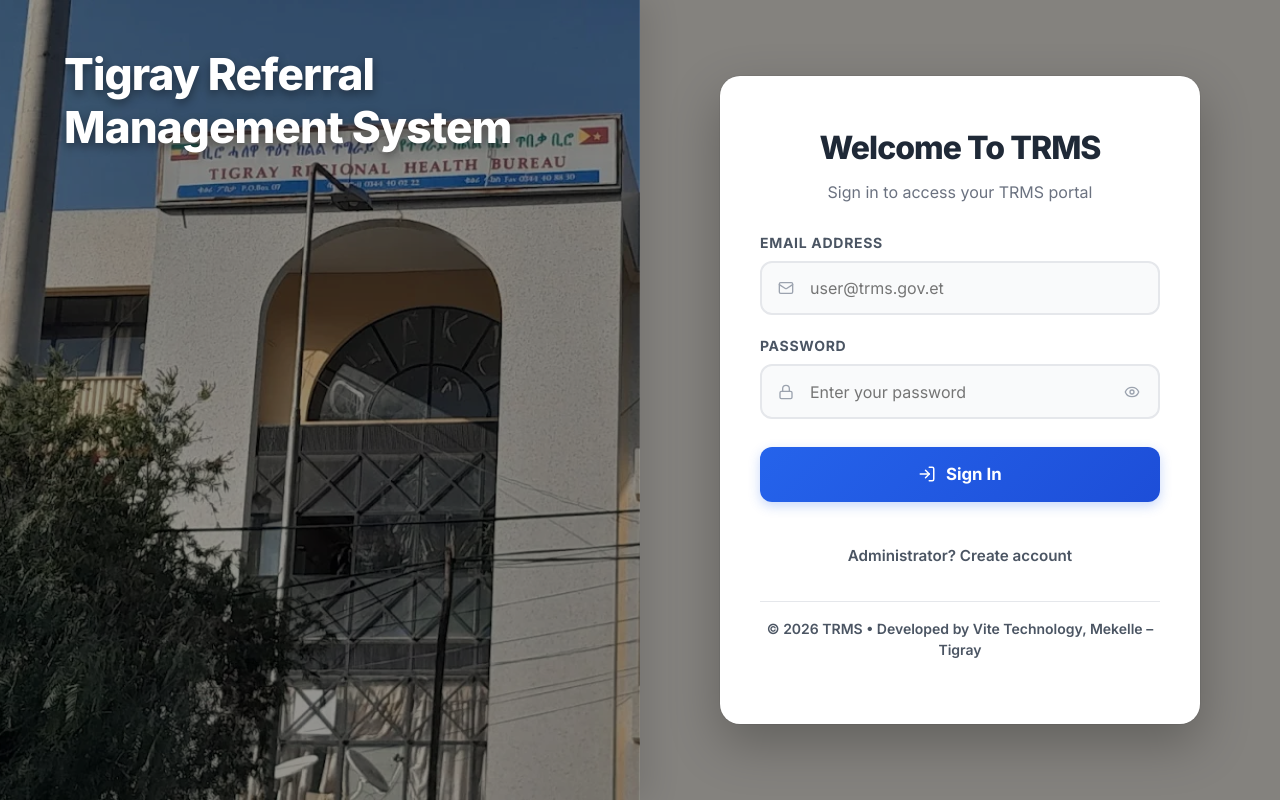
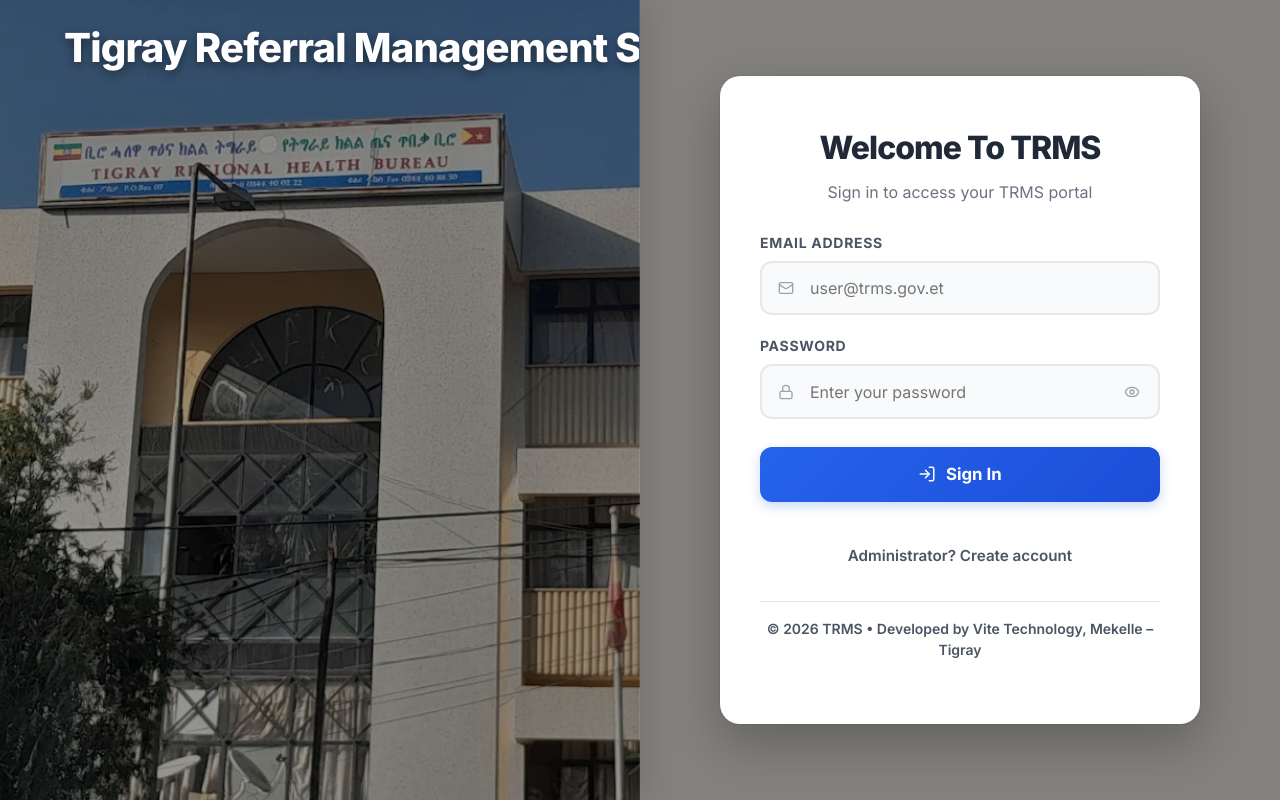
Before and after one commit to Yeenatu16/Trms-App, a Next.js app in the folder frontend/: page / in a window 1280 px wide. Built offline with nearby package versions, Linux system fonts and the light colour scheme; no server answers.

Commit message:
style: position hero text at the very top and ensure single-line display on desktop/tablet

```diff
--- a/frontend/src/app/page.css
+++ b/frontend/src/app/page.css
@@ -19,7 +19,7 @@
   flex-shrink: 0;
   background-image: url("/background.webp");
   background-size: cover;
-  background-position: 25% center;
+  background-position: 40% center;
   background-repeat: no-repeat;
   background-color: rgba(132, 130, 126, 0.85); /* #84827E overlay for perfect blending */
   background-blend-mode: multiply;
@@ -33,7 +33,7 @@
 .auth-left-content {
   position: relative;
   z-index: 1;
-  padding: 3rem 4rem;
+  padding: 1.5rem 4rem 3rem 4rem;
   display: flex;
   flex-direction: column;
   justify-content: flex-start;
@@ -44,7 +44,7 @@
 }
 
 .auth-hero-text h1 {
-  font-size: 2.75rem;
+  font-size: clamp(1.8rem, 3.5vw, 2.5rem); white-space: nowrap;
   font-weight: 800;
   color: #ffffff;
   line-height: 1.2;
@@ -306,7 +306,7 @@
 @media (max-width: 1024px) {
   .auth-panel-left { width: 45%; }
   .auth-left-content { padding: 2.5rem; }
-  .auth-hero-text h1 { font-size: 2.25rem; }
+
   .auth-form-card { padding: 2.5rem 2rem; max-width: 420px; }
 }
 
```
